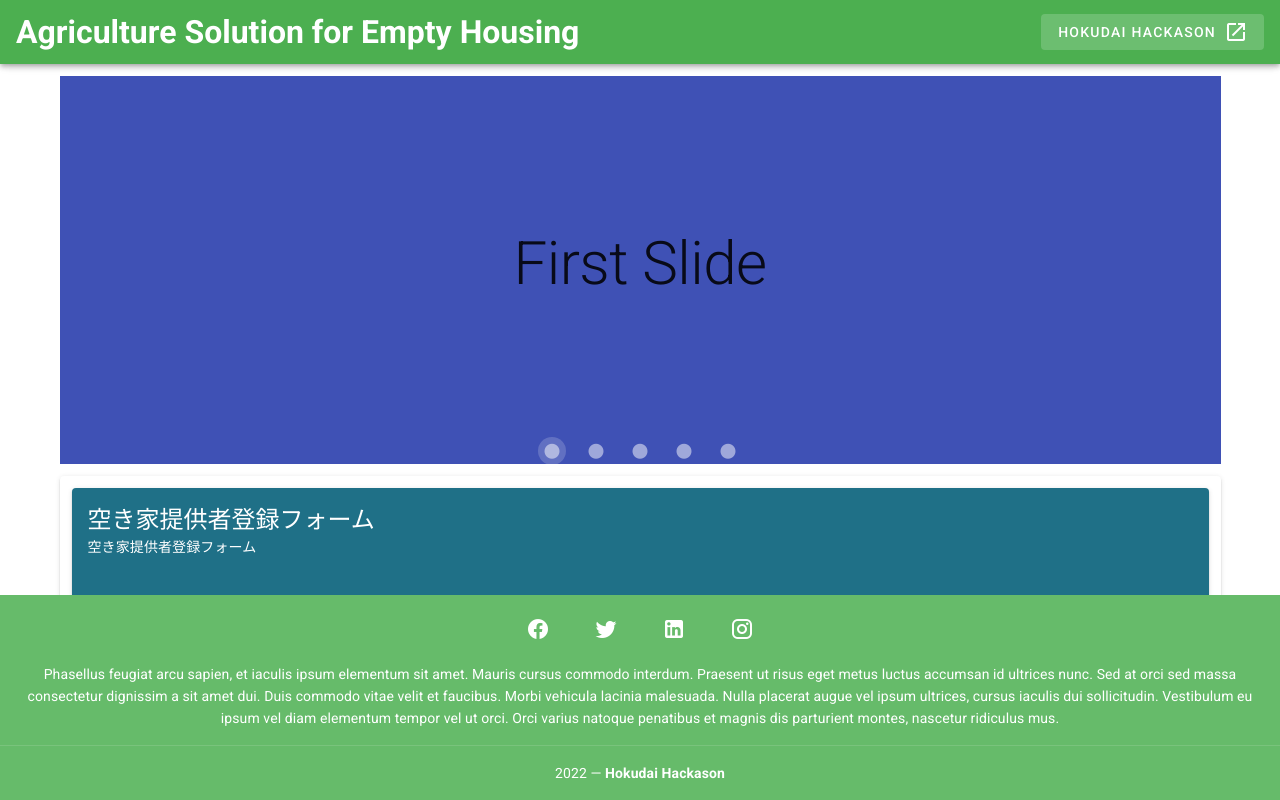
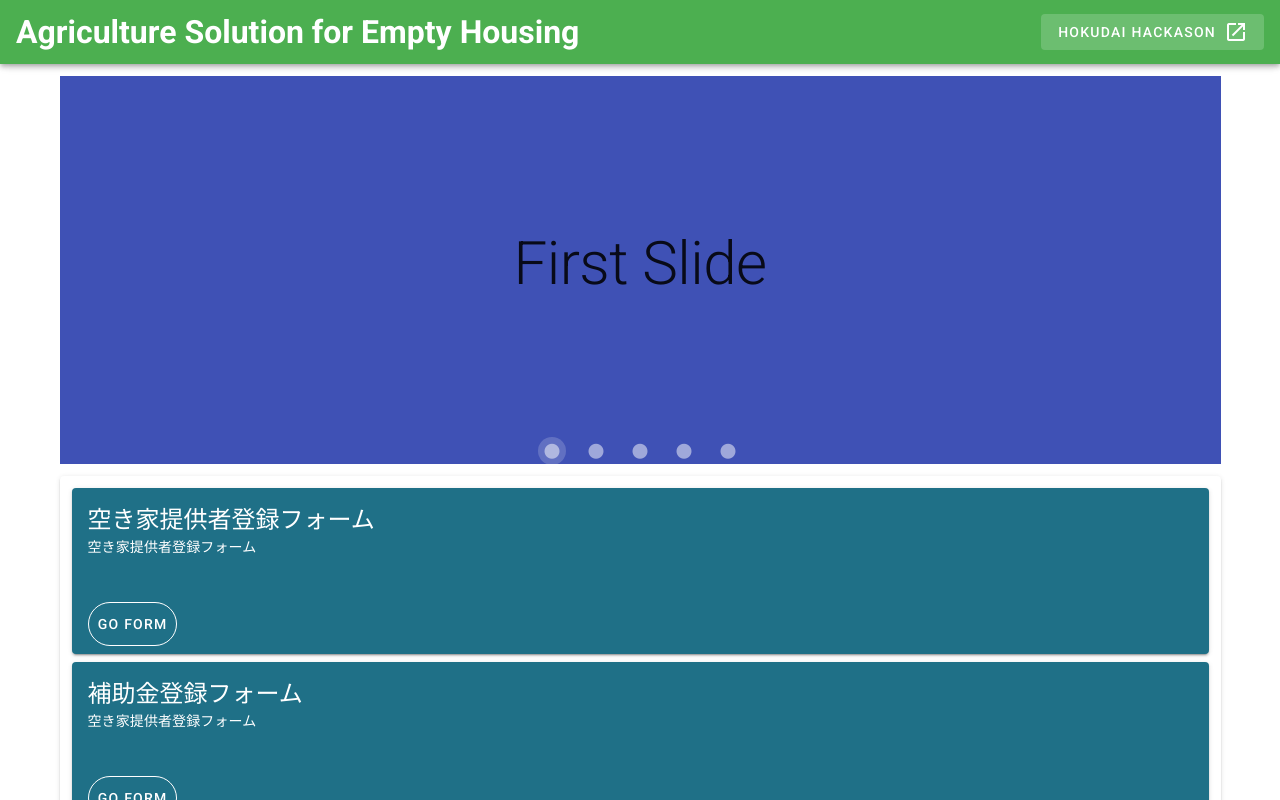
Before and after one commit to m-tomoya/hokudai_hackason, a Vue app: page / in a window 1280 px wide. Shown: the top 800 px of the page. Built offline with nearby package versions, Linux system fonts and the light colour scheme.

Commit message:
UPDATE フッターの表示をページ下部にスクロール時に表示する変更

```diff
--- a/src/App.vue
+++ b/src/App.vue
@@ -16,7 +16,7 @@
     <v-main>
       <router-view />
     </v-main>
-    <v-footer dark padless app>
+    <v-footer dark padless app absolute>
       <v-card flat tile class="green lighten-1 white--text text-center">
         <v-card-text>
           <v-btn
```
